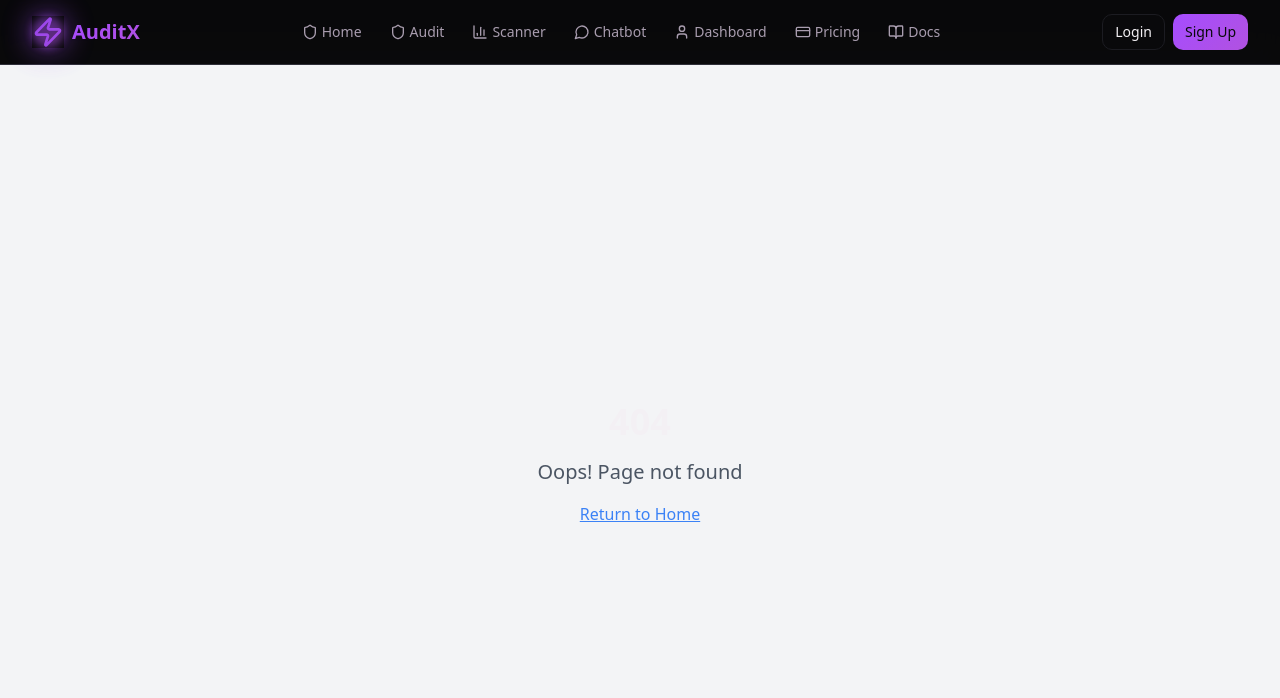
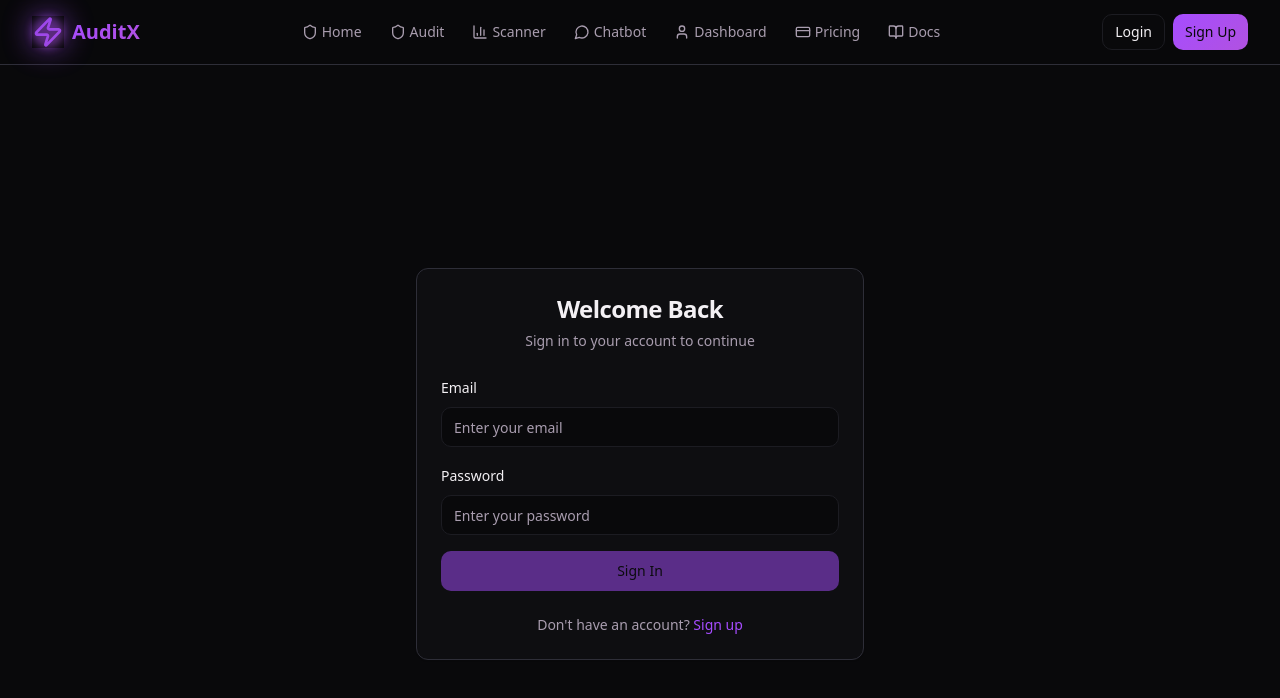
Before and after one commit to zenishxworld/AuditX, a React (Vite) app: page /auth in a window 1280 px wide. Before the commit this address had no page. Shown: the top 698 px of the page. Built offline with nearby package versions, Linux system fonts and the light colour scheme.

Commit message:
feat: Implement Sign In/Sign Up page
Adds a fully functional React page for user authentication, including sign-in and sign-up forms with Supabase integration, error handling, and redirection to the dashboard.

```diff
--- a/src/App.tsx
+++ b/src/App.tsx
@@ -11,6 +11,7 @@ import Chatbot from "./pages/Chatbot";
 import Pricing from "./pages/Pricing";
 import Dashboard from "./pages/Dashboard";
 import Docs from "./pages/Docs";
+import Auth from "./pages/Auth";
 import NotFound from "./pages/NotFound";
 
 const queryClient = new QueryClient();
@@ -30,6 +31,7 @@ const App = () => (
             <Route path="/pricing" element={<Pricing />} />
             <Route path="/dashboard" element={<Dashboard />} />
             <Route path="/docs" element={<Docs />} />
+            <Route path="/auth" element={<Auth />} />
             {/* ADD ALL CUSTOM ROUTES ABOVE THE CATCH-ALL "*" ROUTE */}
             <Route path="*" element={<NotFound />} />
           </Routes>
--- /dev/null
+++ b/src/pages/Auth.tsx
@@ -0,0 +1,151 @@
+import { useState } from 'react';
+import { useNavigate } from 'react-router-dom';
+import { supabase } from '@/integrations/supabase/client';
+import { Button } from '@/components/ui/button';
+import { Input } from '@/components/ui/input';
+import { Card, CardContent, CardDescription, CardHeader, CardTitle } from '@/components/ui/card';
+import { useToast } from '@/hooks/use-toast';
+
+const Auth = () => {
+  const [isLogin, setIsLogin] = useState(true);
+  const [email, setEmail] = useState('');
+  const [password, setPassword] = useState('');
+  const [loading, setLoading] = useState(false);
+  const navigate = useNavigate();
+  const { toast } = useToast();
+
+  const handleAuth = async (e: React.FormEvent) => {
+    e.preventDefault();
+    setLoading(true);
+
+    try {
+      if (isLogin) {
+        const { error } = await supabase.auth.signInWithPassword({
+          email,
+          password,
+        });
+
+        if (error) {
+          toast({
+            variant: "destructive",
+            title: "Login Failed",
+            description: error.message,
+          });
+        } else {
+          toast({
+            title: "Welcome back!",
+            description: "You have successfully logged in.",
+          });
+          navigate('/dashboard');
+        }
+      } else {
+        const { error } = await supabase.auth.signUp({
+          email,
+          password,
+          options: {
+            emailRedirectTo: `${window.location.origin}/dashboard`
+          }
+        });
+
+        if (error) {
+          toast({
+            variant: "destructive",
+            title: "Signup Failed",
+            description: error.message,
+          });
+        } else {
+          toast({
+            title: "Account Created!",
+            description: "Please check your email to confirm your account.",
+          });
+          navigate('/dashboard');
+        }
+      }
+    } catch (error) {
+      toast({
+        variant: "destructive",
+        title: "Authentication Error",
+        description: "An unexpected error occurred. Please try again.",
+      });
+    } finally {
+      setLoading(false);
+    }
+  };
+
+  return (
+    <div className="min-h-screen flex items-center justify-center bg-background p-4">
+      <Card className="w-full max-w-md">
+        <CardHeader className="text-center">
+          <CardTitle className="text-2xl font-bold">
+            {isLogin ? 'Welcome Back' : 'Create Account'}
+          </CardTitle>
+          <CardDescription>
+            {isLogin
+              ? 'Sign in to your account to continue'
+              : 'Create a new account to get started'
+            }
+          </CardDescription>
+        </CardHeader>
+        <CardContent>
+          <form onSubmit={handleAuth} className="space-y-4">
+            <div className="space-y-2">
+              <label htmlFor="email" className="text-sm font-medium text-foreground">
+                Email
+              </label>
+              <Input
+                id="email"
+                type="email"
+                placeholder="Enter your email"
+                value={email}
+                onChange={(e) => setEmail(e.target.value)}
+                required
+                disabled={loading}
+              />
+            </div>
+
+            <div className="space-y-2">
+              <label htmlFor="password" className="text-sm font-medium text-foreground">
+                Password
+              </label>
+              <Input
+                id="password"
+                type="password"
+                placeholder="Enter your password"
+                value={password}
+                onChange={(e) => setPassword(e.target.value)}
+                required
+                disabled={loading}
+                minLength={6}
+              />
+            </div>
+
+            <Button
+              type="submit"
+              className="w-full"
+              disabled={loading || !email || !password}
+            >
+              {loading ? 'Please wait...' : (isLogin ? 'Sign In' : 'Create Account')}
+            </Button>
+          </form>
+
+          <div className="mt-6 text-center">
+            <p className="text-sm text-muted-foreground">
+              {isLogin ? "Don't have an account?" : "Already have an account?"}
+              {' '}
+              <button
+                type="button"
+                onClick={() => setIsLogin(!isLogin)}
+                className="text-primary hover:underline font-medium"
+                disabled={loading}
+              >
+                {isLogin ? 'Sign up' : 'Sign in'}
+              </button>
+            </p>
+          </div>
+        </CardContent>
+      </Card>
+    </div>
+  );
+};
+
+export default Auth;
```
